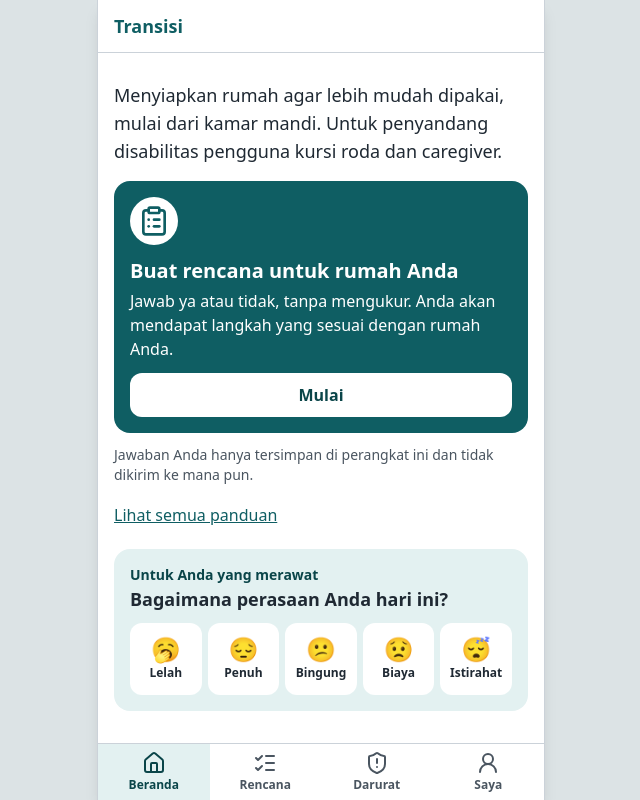
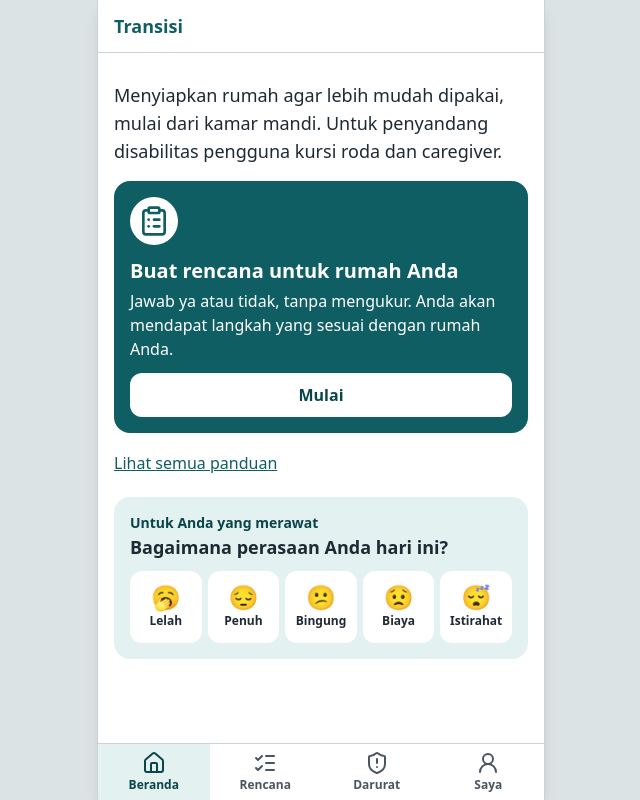
Before and after one commit to titohanafi/transisidnr, a React (Vite) app: page / in a window 1280 px wide. Shown: the whole page, without its empty margins (319-959 px from the left). Built offline with nearby package versions, Linux system fonts and the light colour scheme.

Commit message:
Beranda: hapus kalimat privasi

```diff
--- a/src/screens/Beranda.tsx
+++ b/src/screens/Beranda.tsx
@@ -5,7 +5,7 @@ import { IkonBeranda } from "../components/IkonBeranda";
 import { konten } from "../domain/content";
 import { useStore } from "../state/store";
 
-const { app, beranda, umum } = konten.ui;
+const { app, beranda } = konten.ui;
 const { pilih } = beranda;
 
 // Satu tindakan utama: belum menjawab -> buat rencana; sudah -> lanjutkan rencana.
@@ -36,8 +36,6 @@ export function Beranda() {
         </Link>
       </section>
 
-      {!adaJawaban && <p className="mt-3 text-sm text-redup">{umum.privasi}</p>}
-
       <Link to="/jelajah" className="mt-2 inline-flex min-h-sentuh items-center text-utama underline">
         {pilih.semua}
       </Link>
```
Also changed, not shown: 1 other file (tests, documents, lock files or other folders).
